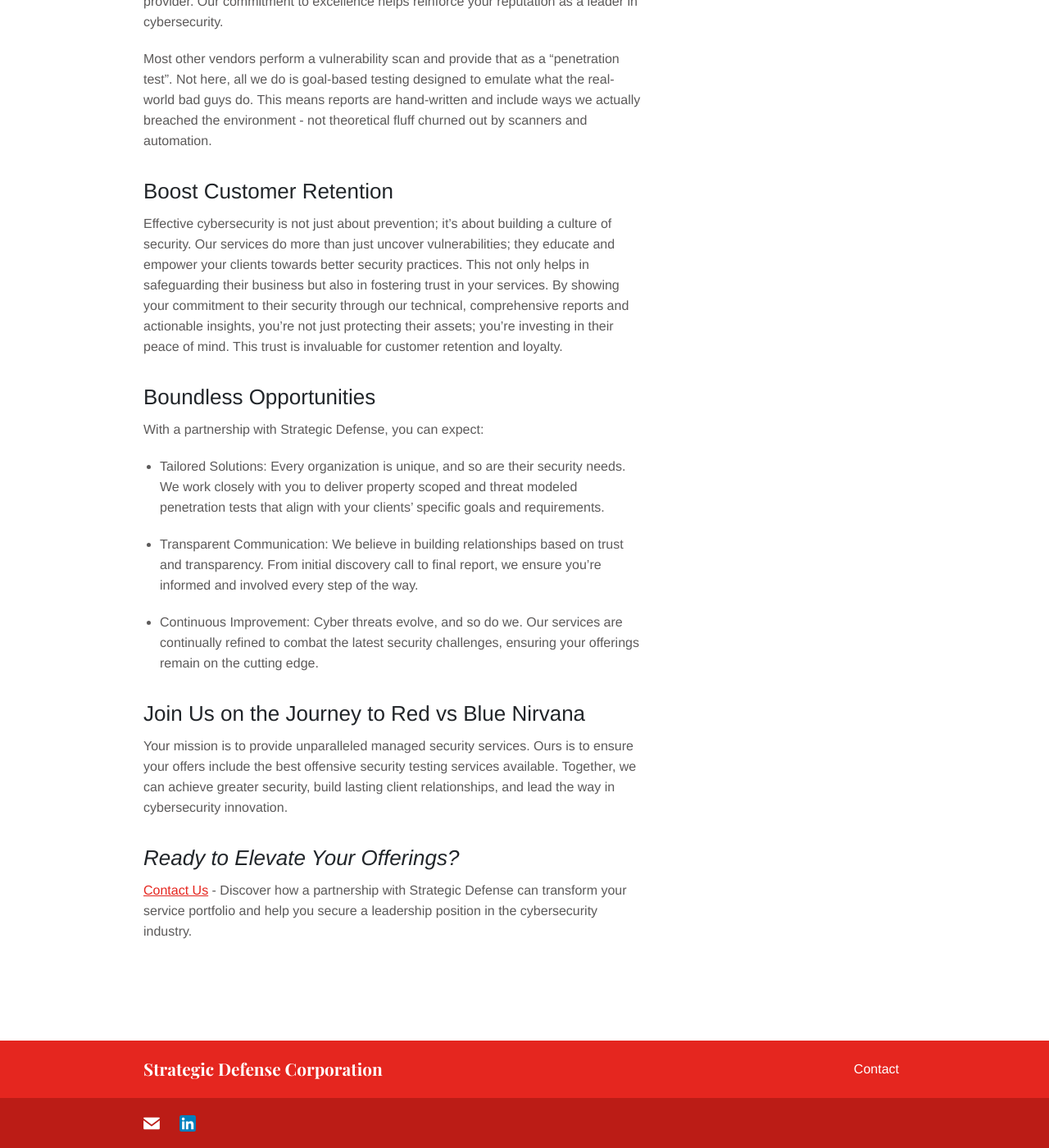
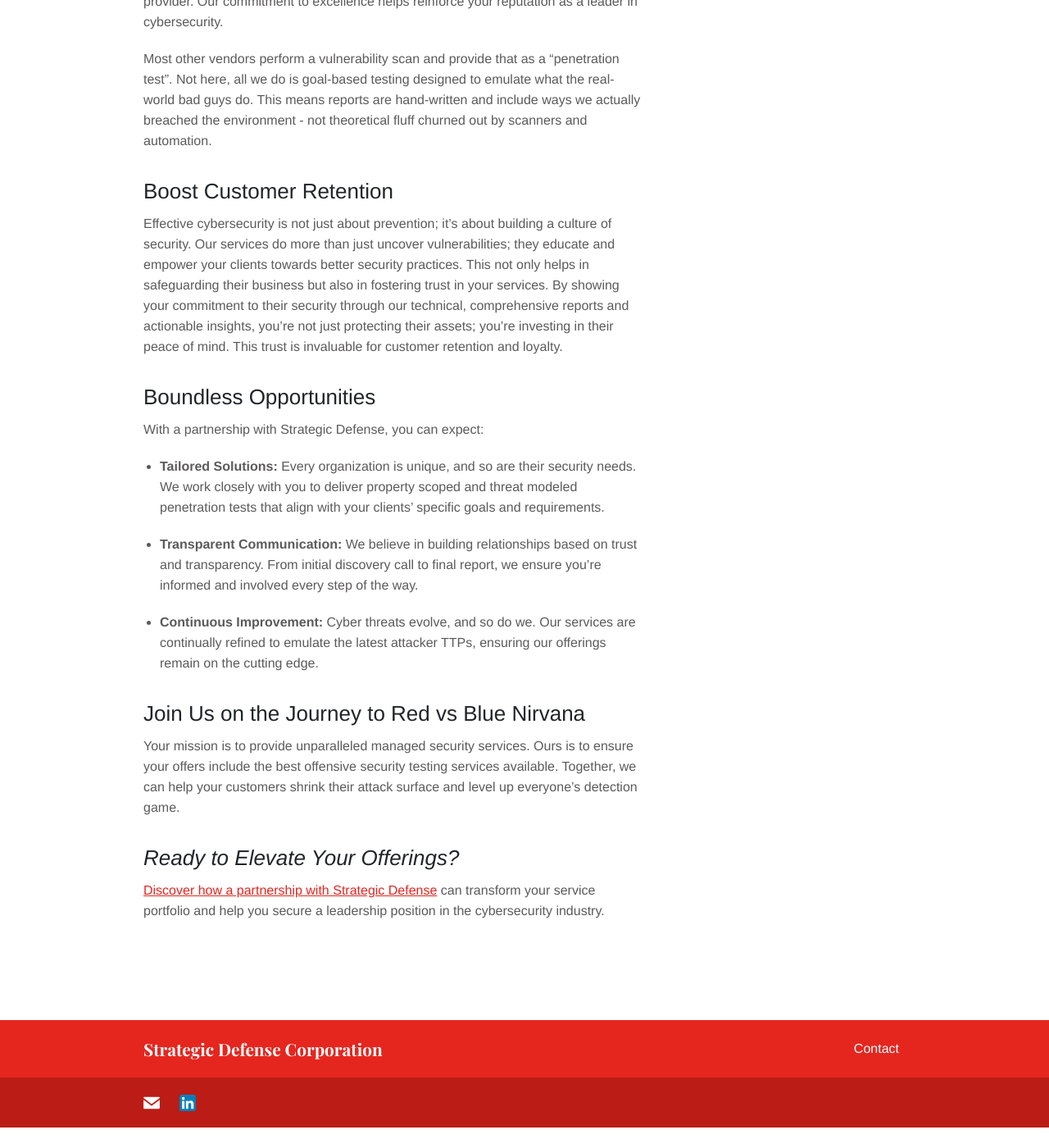
Before and after one commit to strategicdefense/strategicdefense.github.io, a Jekyll site: the page built from mssp.md, in a window 1280 px wide and 1400 px high, scrolled down 1138 px. Shown: the whole window at 82% size. Built offline with Jekyll 4.4.1, drawn with Linux system fonts in a browser that asks for light colours; emoji names are drawn with the system emoji font; after the commit the page ends 2513 px from its top, so only the background shows below that.

Commit message:
tweaking verbiage

```diff
--- a/mssp.md
+++ b/mssp.md
@@ -28,16 +28,16 @@
 
 With a partnership with Strategic Defense, you can expect:
 
-- Tailored Solutions: Every organization is unique, and so are their security needs. We work closely with you to deliver property scoped and threat modeled penetration tests that align with your clients' specific goals and requirements.
+- **Tailored Solutions:** Every organization is unique, and so are their security needs. We work closely with you to deliver property scoped and threat modeled penetration tests that align with your clients' specific goals and requirements.
 
-- Transparent Communication: We believe in building relationships based on trust and transparency. From initial discovery call to final report, we ensure you're informed and involved every step of the way.
+- **Transparent Communication:** We believe in building relationships based on trust and transparency. From initial discovery call to final report, we ensure you're informed and involved every step of the way.
 
-- Continuous Improvement: Cyber threats evolve, and so do we. Our services are continually refined to combat the latest security challenges, ensuring your offerings remain on the cutting edge.
+- **Continuous Improvement:** Cyber threats evolve, and so do we. Our services are continually refined to emulate the latest attacker TTPs, ensuring our offerings remain on the cutting edge.
 
 ## Join Us on the Journey to Red vs Blue Nirvana
 
-Your mission is to provide unparalleled managed security services. Ours is to ensure your offers include the best offensive security testing services available. Together, we can achieve greater security, build lasting client relationships, and lead the way in cybersecurity innovation.
+Your mission is to provide unparalleled managed security services. Ours is to ensure your offers include the best offensive security testing services available. Together, we can help your customers shrink their attack surface and level up everyone's detection game.
 
 ## _Ready to Elevate Your Offerings?_
 
-[Contact Us](/contact) - Discover how a partnership with Strategic Defense can transform your service portfolio and help you secure a leadership position in the cybersecurity industry.
+[Discover how a partnership with Strategic Defense](/contact) can transform your service portfolio and help you secure a leadership position in the cybersecurity industry.
```
Also changed, not shown: _posts/template.md (+8 -1 lines), _posts/2024-03-11-Sample-Blog-Title.md (line endings or trailing spaces), 2 other files.
